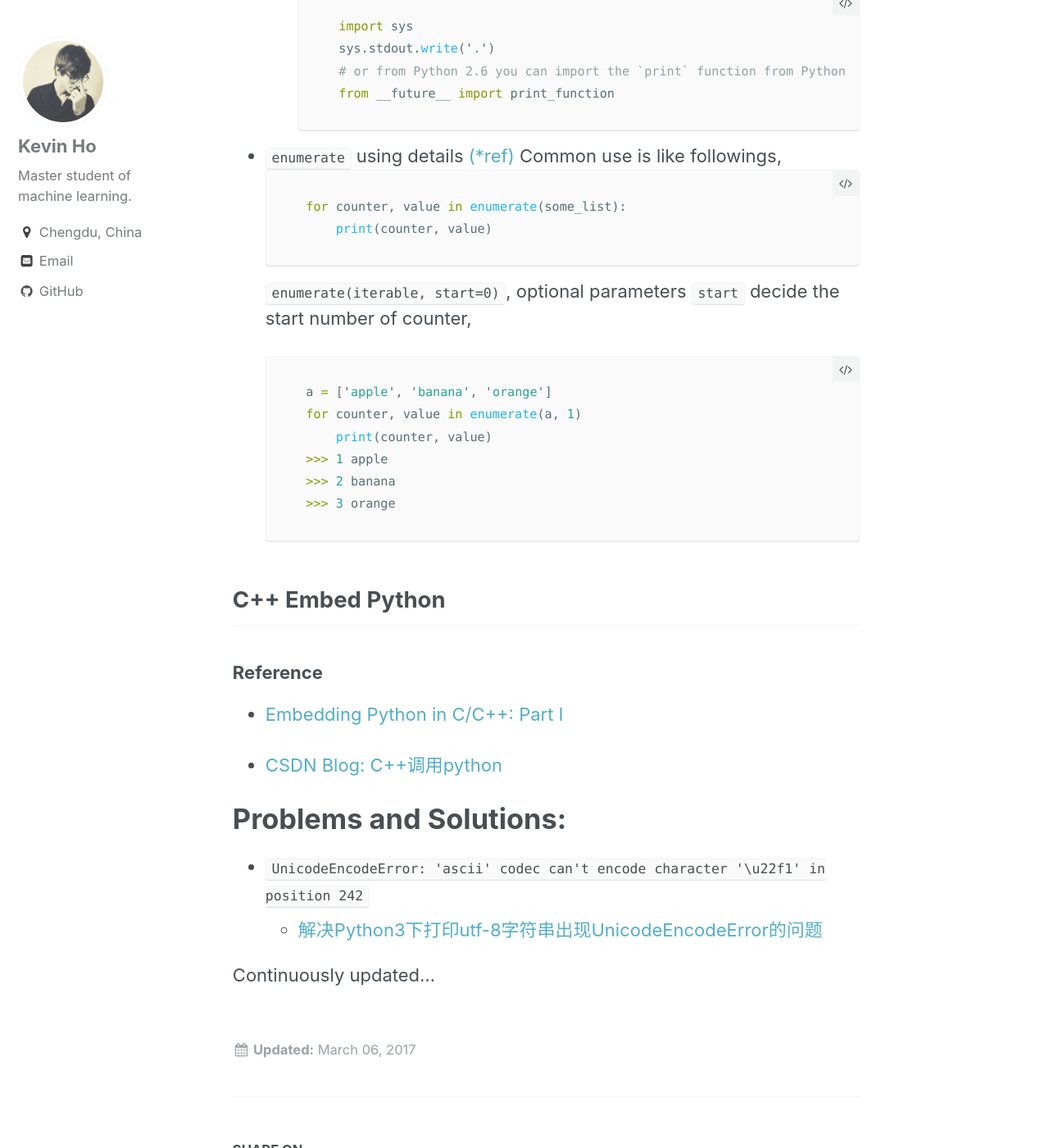
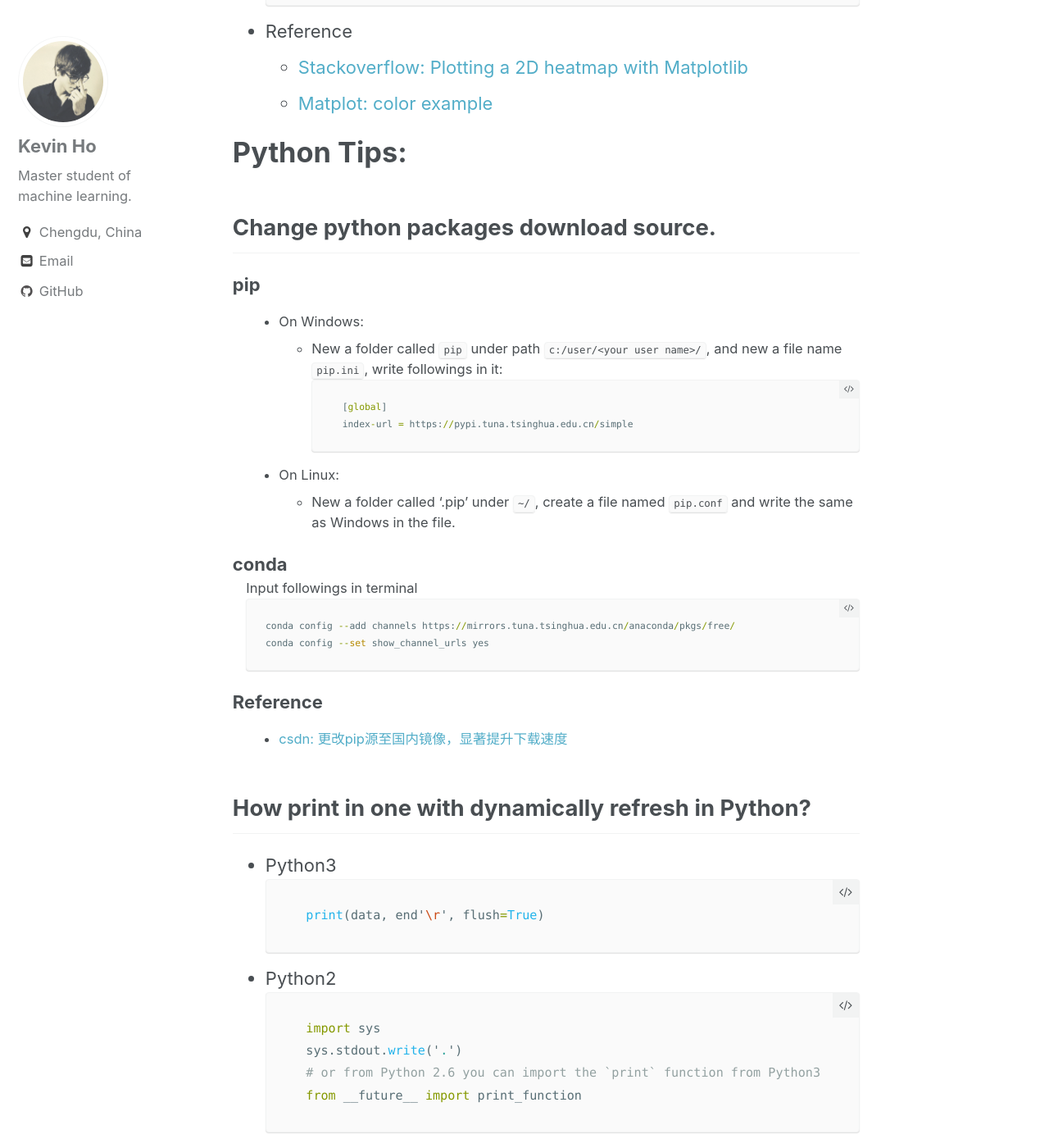
Before and after one commit to rivergold/rivergold.github.io, a Jekyll site: the page built from _posts/2017-3-6-Useful-Python-Modules, -Packages and-Tricks(Continuously updated).md, in a window 1280 px wide and 1400 px high, scrolled down 6032 px. Shown: the whole window at 82% size. Built offline with Jekyll 4.4.1, drawn with Linux system fonts in a browser that asks for light colours; emoji names are drawn with the system emoji font; some of the changed text lies outside the part shown.

Commit message:
Tidy 2017-3-6-Useful-Python-Modules, -Packages and-Tricks(Continuously updated)

````diff
--- a/_posts/2017-3-6-Useful-Python-Modules and-Packages for-Machine-Learning-&-Data-Science-(Continuously updated).md
+++ b/_posts/2017-3-6-Useful-Python-Modules, -Packages and-Tricks(Continuously updated).md
@@ -90,6 +90,18 @@
 
     - [Standard Encodings](https://docs.python.org/3/library/codecs.html#standard-encodings)
 
+## shutil
+> The shutil module offers a number of high-level operations on files and collections of files. In particular, functions are provided which support file copying and removal.
+
+How to rename a folder?
+: - Using `os.rename(<old folder path>, <new folder path>)`
+  - Using `shutil.move(<old folder path>, <new folder path>)`
+
+**Reference**
+: - [stackoverflow: How to rename a file using Python](https://stackoverflow.com/questions/2491222/how-to-rename-a-file-using-python)
+  - [stackoverflow: When using python os.rmdir, get PermissionError: [WinError 5] Access is denied](https://stackoverflow.com/questions/36360167/when-using-python-os-rmdir-get-permissionerror-winerror-5-access-is-denied)
+
+
 ## random
 This module implements pseudo-random number generators for various distributions.
 
@@ -134,39 +146,63 @@
     - [Stackoverflow: Plotting a 2D heatmap with Matplotlib](http://stackoverflow.com/questions/33282368/plotting-a-2d-heatmap-with-matplotlib)
     - [Matplot: color example](https://matplotlib.org/examples/color/colormaps_reference.html)
 
-##
 
 # Python Tips:
-- How print in one with dynamically refresh in Python?
-    - Python3
+## Change python packages download source.
+pip
+: - On Windows:
+    - New a folder called `pip` under path `c:/user/<your user name>/`, and new a file name `pip.ini`, write followings in it:
         ```python
-        print(data, end'\r', flush=True)
+        [global]
+        index-url = https://pypi.tuna.tsinghua.edu.cn/simple
         ```
 
-    - Python2
-        ```python
-        import sys
-        sys.stdout.write('.')
-        # or from Python 2.6 you can import the `print` function from Python3
-        from __future__ import print_function
-        ```
+: - On Linux:
+    - New a folder called '.pip' under `~/`, create a file named `pip.conf` and write the same as Windows in the file.<br>
 
-- `enumerate` using details [(\*ref)](http://book.pythontips.com/en/latest/enumerate.html)
-    Common use is like followings,<br>
+conda
+: Input followings in terminal
+: ```python
+  conda config --add channels https://mirrors.tuna.tsinghua.edu.cn/anaconda/pkgs/free/
+  conda config --set show_channel_urls yes
+  ```
+
+Reference
+: - [csdn: 更改pip源至国内镜像，显著提升下载速度](http://blog.csdn.net/zhangchilei/article/details/53893002)
+
+## How print in one with dynamically refresh in Python?
+- Python3
     ```python
-    for counter, value in enumerate(some_list):
-        print(counter, value)
+    print(data, end'\r', flush=True)
     ```
 
-    `enumerate(iterable, start=0)`, optional parameters `start` decide the start number of counter,<br>
+- Python2
     ```python
-    a = ['apple', 'banana', 'orange']
-    for counter, value in enumerate(a, 1)
-        print(counter, value)
-    >>> 1 apple
-    >>> 2 banana
-    >>> 3 orange
+    import sys
+    sys.stdout.write('.')
+    # or from Python 2.6 you can import the `print` function from Python3
+    from __future__ import print_function
     ```
+
+## `enumerate` using details [(\*ref)](http://book.pythontips.com/en/latest/enumerate.html)
+Common use is like followings,<br>
+```python
+for counter, value in enumerate(some_list):
+    print(counter, value)
+```
+
+`enumerate(iterable, start=0)`, optional parameters `start` decide the start number of counter,<br>
+```python
+a = ['apple', 'banana', 'orange']
+for counter, value in enumerate(a, 1)
+    print(counter, value)
+>>> 1 apple
+>>> 2 banana
+>>> 3 orange
+```
+## Parallel in Python
+Reference
+: - [知乎专栏： Python多核并行计算](https://zhuanlan.zhihu.com/p/24311810)
 
 ## C++ Embed Python
 ### Reference
````
